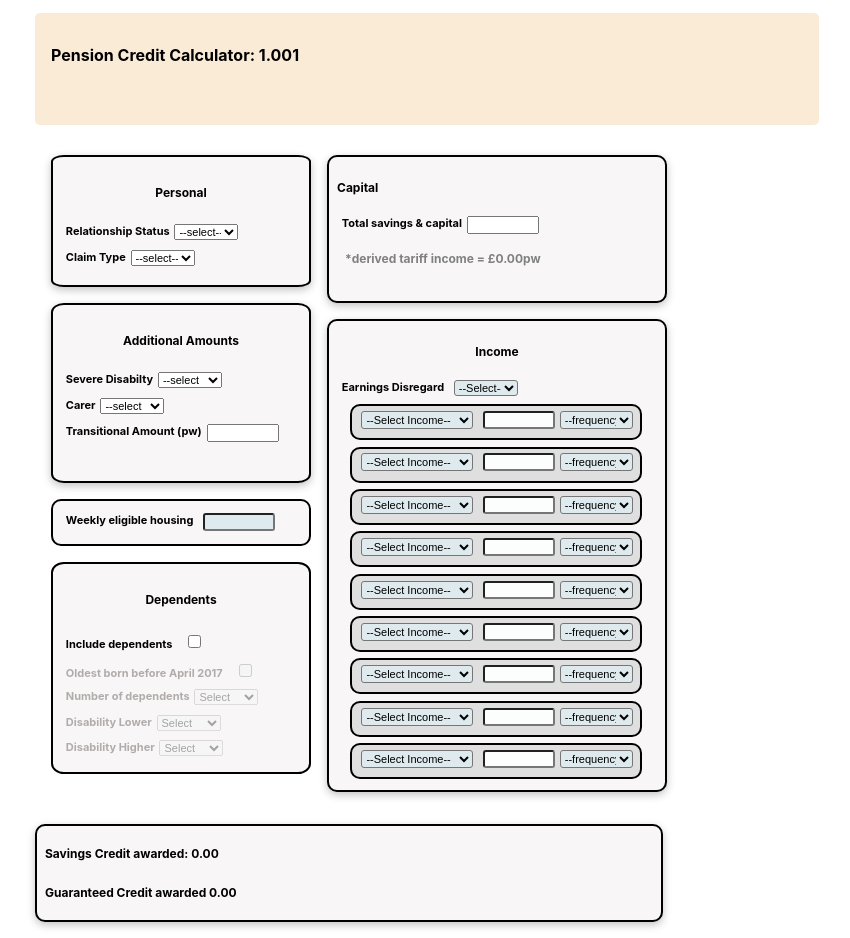
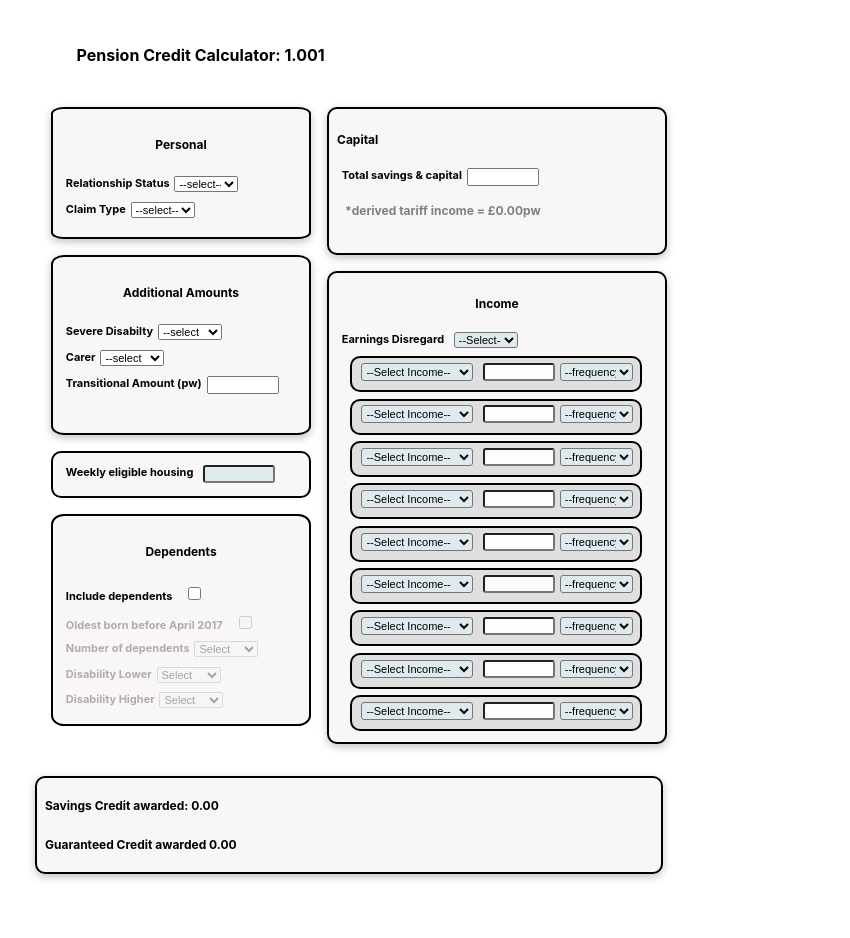
Before and after one commit to dnlstronge/pccalc, a React (Create React App) app: page / in a window 1280 px wide. Shown: the whole page, without its empty margins (157-1007 px from the left). After the commit the page ends 890 px from the top, so only its background shows below. Built offline with nearby package versions, Linux system fonts and the light colour scheme.

Commit message:
[x] - add css

```diff
--- a/src/Components/Main/Main.module.css
+++ b/src/Components/Main/Main.module.css
@@ -9,16 +9,16 @@
     display: flex;
     flex-direction: row;
     margin-left: 15%;
+    margin-right: 15%;
 }
 .heading {
     display: flex;
-    height: 5rem;
+    height: 2rem;
     width: 60%;
-    background-color: antiquewhite;
     text-align: center;
     align-self: center;
     font-size: 16px;
-    margin-left: 15%;
+    margin-left: 17%;
     padding-top: 2rem;
     padding-left: 1rem;
     border-radius: 5px;
```
